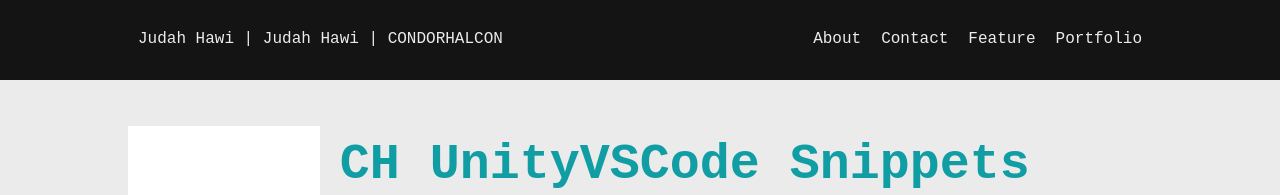
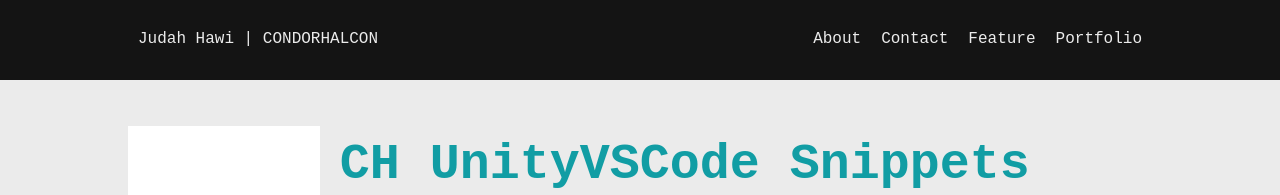
Before and after one commit to CondorHalcon/condorhalcon.github.io, a Jekyll site: the page built from _posts/2021-02-13-ch-unity-vscode-snippets.md, in a window 1280 px wide. Shown: the top 195 px of the page. Built offline with Jekyll 4.4.1, drawn with Linux system fonts in a browser that asks for light colours.

Commit message:
Update _config.yml
Fixed titlecaps

```diff
--- a/_config.yml
+++ b/_config.yml
@@ -1,5 +1,5 @@
 title: "CondorHalcon"
-titlecaps: "Judah Hawi | CONDORHALCON"
+titlecaps: "CONDORHALCON"
 inMaintenance: false
 contact:
     name: "Judah Hawi"
```
